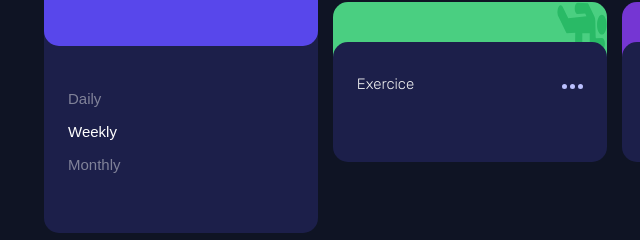
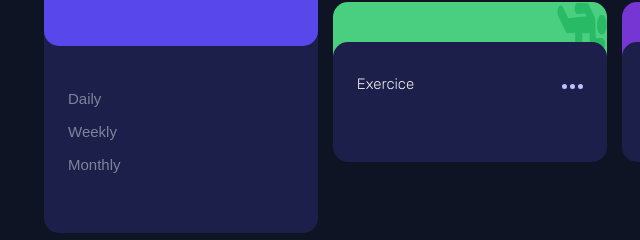
Before and after one commit to julescynamon/Tableau_de_bords_suivie_du_temps, a plain HTML site: page index.html in a window 1280 px wide. Shown: the part 324-564 px from the top of the page, 16-656 px from the left. Drawn offline with Linux system fonts and the light colour scheme.

Commit message:
petit oublie

```diff
--- a/index.html
+++ b/index.html
@@ -26,7 +26,7 @@
 			</div>
 			<div class="cart1__choice">
 				<button class="cart1__choice--1 timeframes" id="daily">Daily</button>
-				<button class="cart1__choice--2 timeframes active " id="weekly">Weekly</button>
+				<button class="cart1__choice--2 timeframes" id="weekly">Weekly</button>
 				<button class="cart1__choice--3 timeframes" id="monthly">Monthly</button>
 			</div>
 		</div>
```
